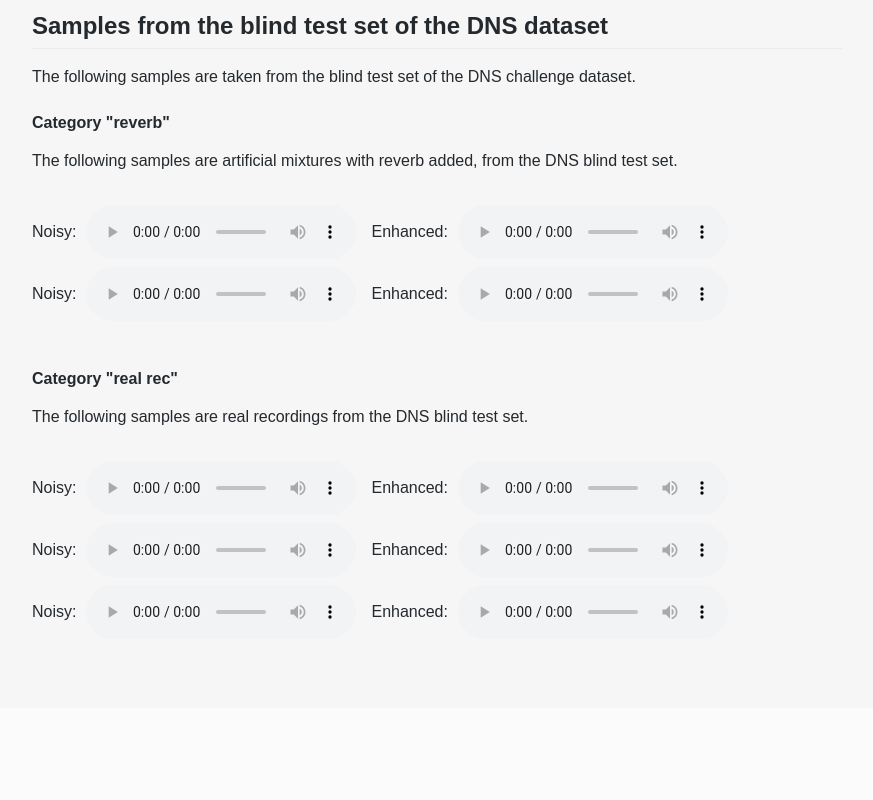
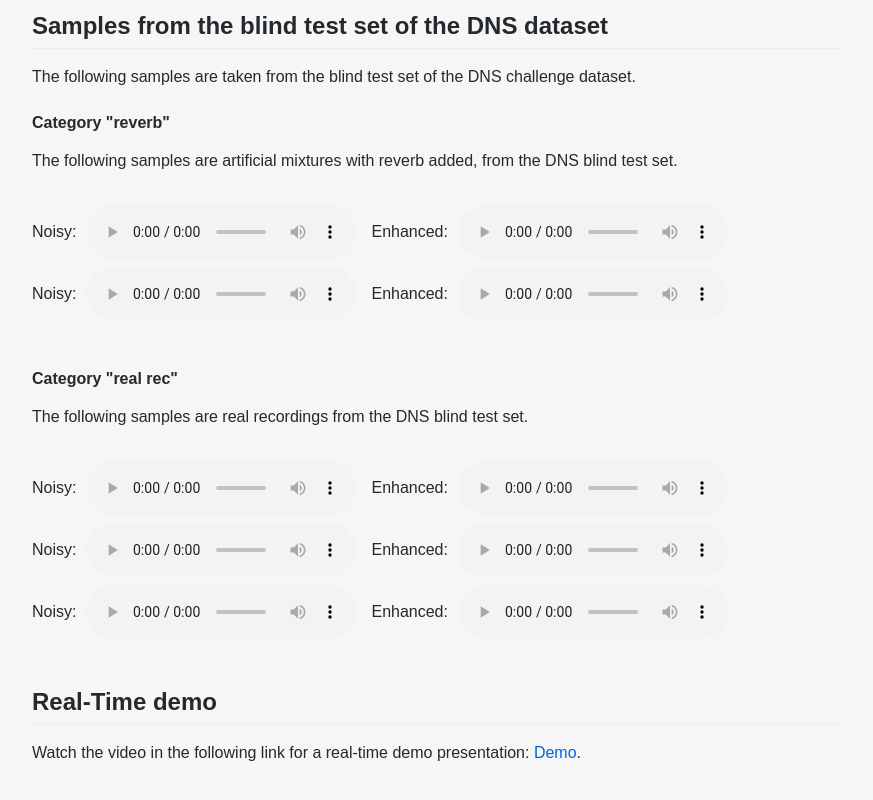
Before and after one commit to facebookresearch/denoiser, a plain HTML site: page index.html in a window 1280 px wide. Shown: the part 710-1510 px from the top of the page, without its empty margins (203-1076 px from the left). Before the commit the page ends 1418 px from the top, so only its background shows below. Drawn offline with Linux system fonts and the light colour scheme.

Commit message:
include demo video

```diff
--- a/index.html
+++ b/index.html
@@ -162,6 +162,8 @@
             <source src="audio/enhanced/realrec_fileid_270.mp3" type="audio/mp3"></audio>
       </article>
     </section>
+    <h2>Real-Time demo</h2>
+    Watch the video in the following link for a real-time demo presentation: <a href="https://www.youtube.com/watch?v=77cm_MVtLfk">Demo</a>.
   </section>
 </body>
 
```
